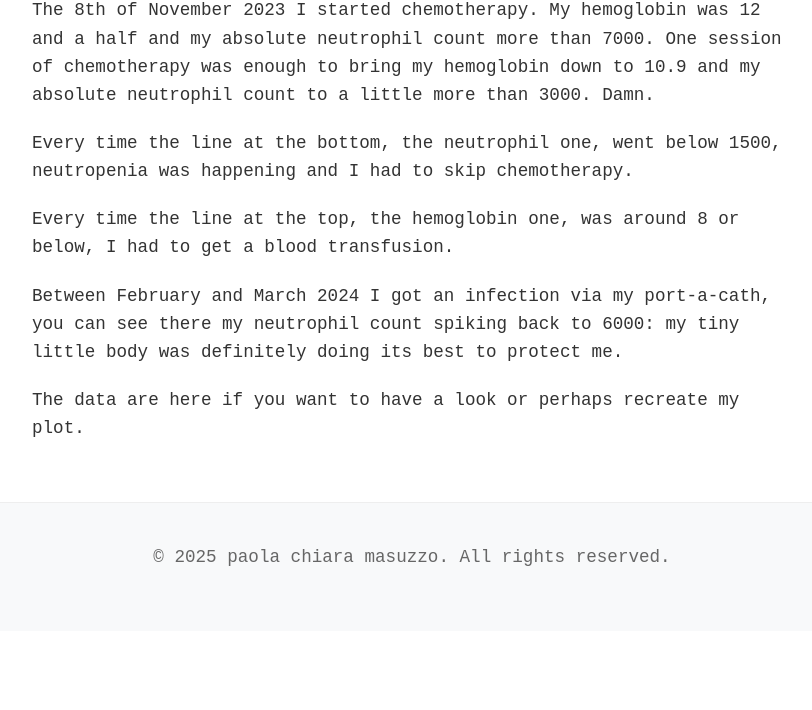
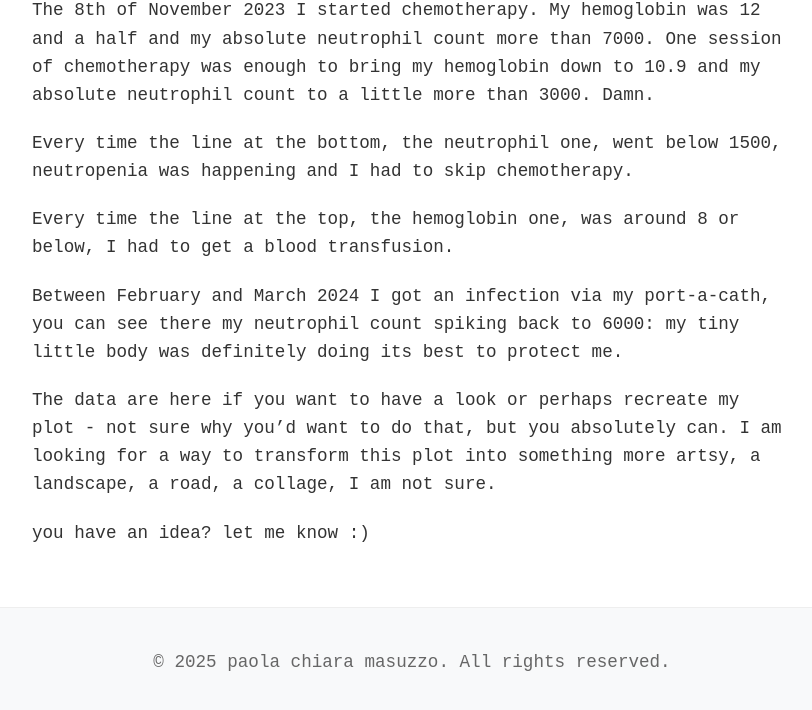
Before and after one commit to pcmasuzzo/pcmasuzzo.github.io, a Jekyll site: the page built from pages/cancer/blood-data.md, in a window 1280 px wide and 900 px high, scrolled down 1371 px, cut to the strip 164-874 px from the top of the window. Shown: the whole strip, without its empty margins (228-1040 px from the left). Built offline with Jekyll 4.4.1, drawn with Linux system fonts in a browser that asks for light colours; before the commit the page ends 2166 px from its top, so only the background shows below that.

Commit message:
more blood text

```diff
--- a/pages/cancer/blood-data.md
+++ b/pages/cancer/blood-data.md
@@ -44,4 +44,6 @@ Every time the line at the top, the hemoglobin one, was around 8 or below, I had
 Between February and March 2024 I got an infection via my port-a-cath, you can see there my neutrophil count spiking back to 6000: my tiny little body was definitely doing its best to protect me.
 
 
-The data are here if you want to have a look or perhaps recreate my plot.
+The data are here if you want to have a look or perhaps recreate my plot - not sure why you'd want to do that, but you absolutely can. I am looking for a way to transform this plot into something more artsy, a landscape, a road, a collage, I am not sure.
+
+you have an idea? let me know :)
```
